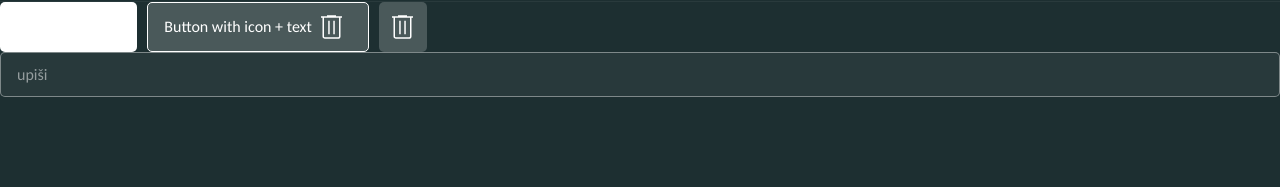
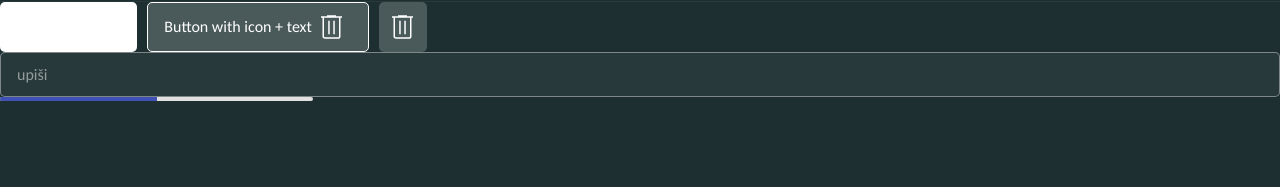
Before and after one commit to lovretomic/peta-kviz-app, a React (Vite) app: page /test in a window 1280 px wide. Shown: the part 95-282 px from the top of the page. Built offline with nearby package versions, Linux system fonts and the light colour scheme.

Commit message:
added basic progress bar

```diff
--- /dev/null
+++ b/src/components/ProgressBar/ProgressBar.module.scss
@@ -0,0 +1,15 @@
+.progress {
+  display: flex;
+  flex-direction: column;
+  width: 100%;
+  max-width: 313px;
+  height: 4px;
+  background-color: #e0e0e0;
+  border-radius: 2px;
+  overflow: hidden;
+}
+.bar {
+  height: 100%;
+  background-color: #3f51b5;
+  transition: width 0.3s ease;
+}
--- /dev/null
+++ b/src/components/ProgressBar/ProgressBar.tsx
@@ -0,0 +1,22 @@
+import c from "./ProgressBar.module.scss";
+import clsx from "clsx";
+
+type ProgressBarProps = {
+  value: number;
+  className?: string;
+} & React.HTMLAttributes<HTMLDivElement>;
+const ProgressBar: React.FC<ProgressBarProps> = ({
+  value,
+  className,
+  ...handlers
+}) => {
+  return (
+    <div className={clsx(c.progress, className)} {...handlers}>
+      <div
+        className={clsx(c.bar, className)}
+        style={{ width: `${value}%` }}
+      ></div>
+    </div>
+  );
+};
+export default ProgressBar;
--- /dev/null
+++ b/src/components/ProgressBar/index.ts
@@ -0,0 +1,3 @@
+import ProgressBar from "./ProgressBar";
+
+export default ProgressBar;
--- a/src/pages/TestPage/TestPage.tsx
+++ b/src/pages/TestPage/TestPage.tsx
@@ -1,5 +1,6 @@
 import Button from "../../components/Button";
 import Input from "../../components/Input";
+import ProgressBar from "../../components/ProgressBar";
 import trashIcon from "../../assets/icons/trash.svg";
 
 const TestPage = () => {
@@ -15,6 +16,9 @@ const TestPage = () => {
       <div style={{ display: "flex", gap: "10px" }}>
         <Input placeholder="upiši" />
       </div>
+      <div>
+        <ProgressBar value={50} />
+      </div>
     </>
   );
 };
```
